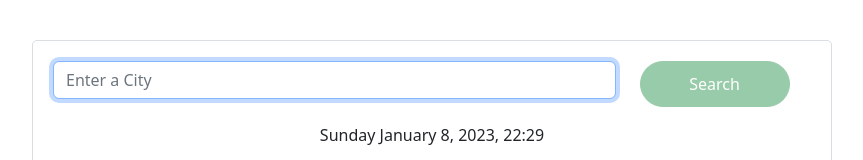
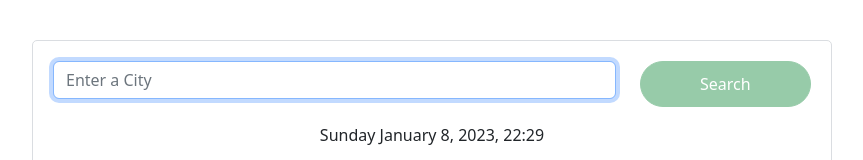
Before and after one commit to juliaannem/Weather-App, a plain HTML site: page index.html in a window 1280 px wide. Shown: the top 160 px of the page, without its empty margins (208-1071 px from the left). Drawn offline with nearby package versions, Linux system fonts and the light colour scheme; no server answers.

Commit message:
Changed button style

```diff
--- a/index.html
+++ b/index.html
@@ -37,7 +37,11 @@
                 />
               </div>
               <div class="col-3">
-                <input type="submit" value="Search" class="button" />
+                <input
+                  type="submit"
+                  value="Search"
+                  class="btn btn-primary w-100"
+                />
               </div>
             </div>
           </form>
--- a/src/style.css
+++ b/src/style.css
@@ -21,7 +21,7 @@ a {
   color: #97cba9;
 }
 
-.button {
+.btn {
   background-color: #97cba9;
   color: white;
   border: 1px solid #97cba9;
@@ -31,7 +31,7 @@ a {
   transition: all 200ms ease;
 }
 
-.button:hover {
+.btn:hover {
   color: #97cba9;
   background-color: white;
   border: 1px solid #97cba9;
```
